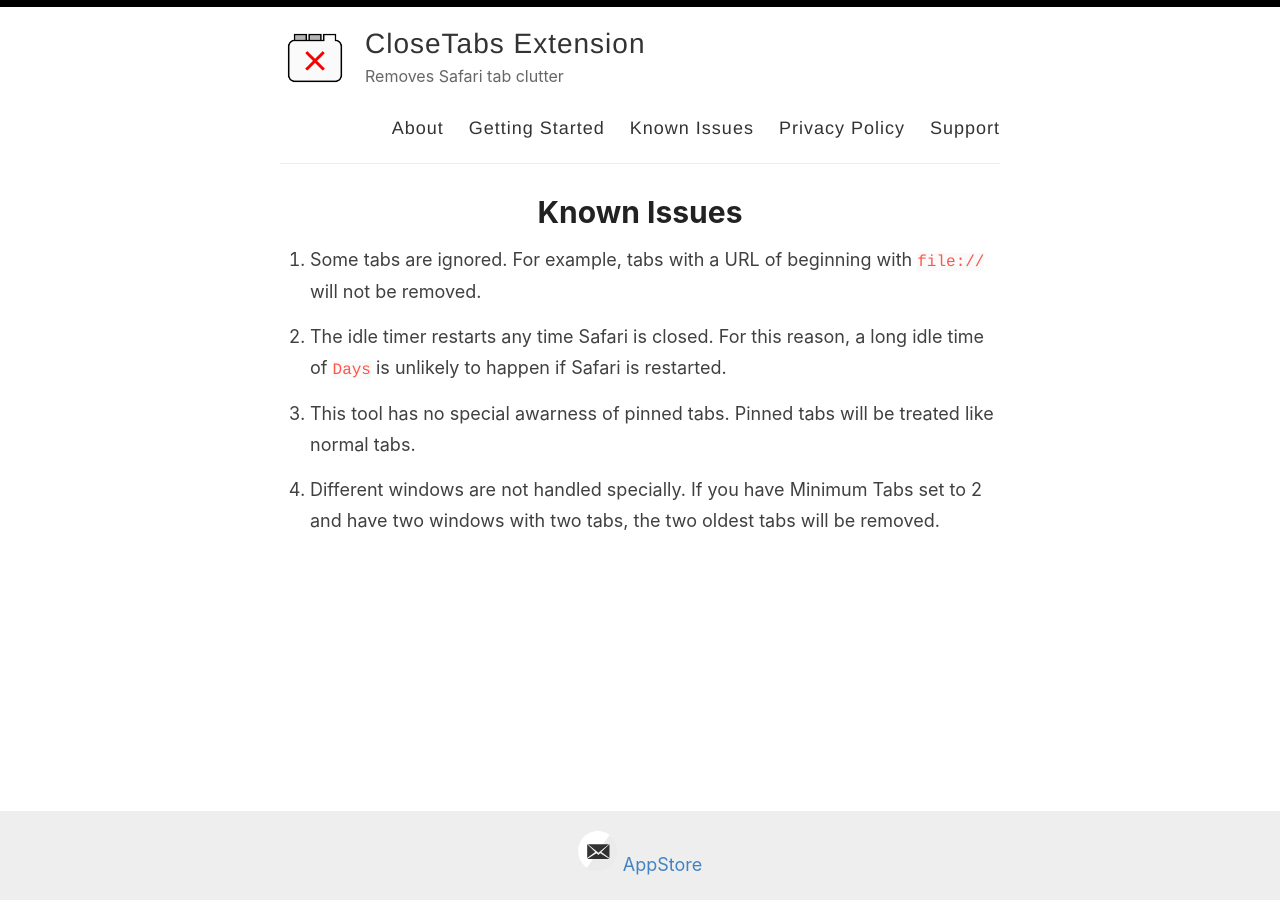
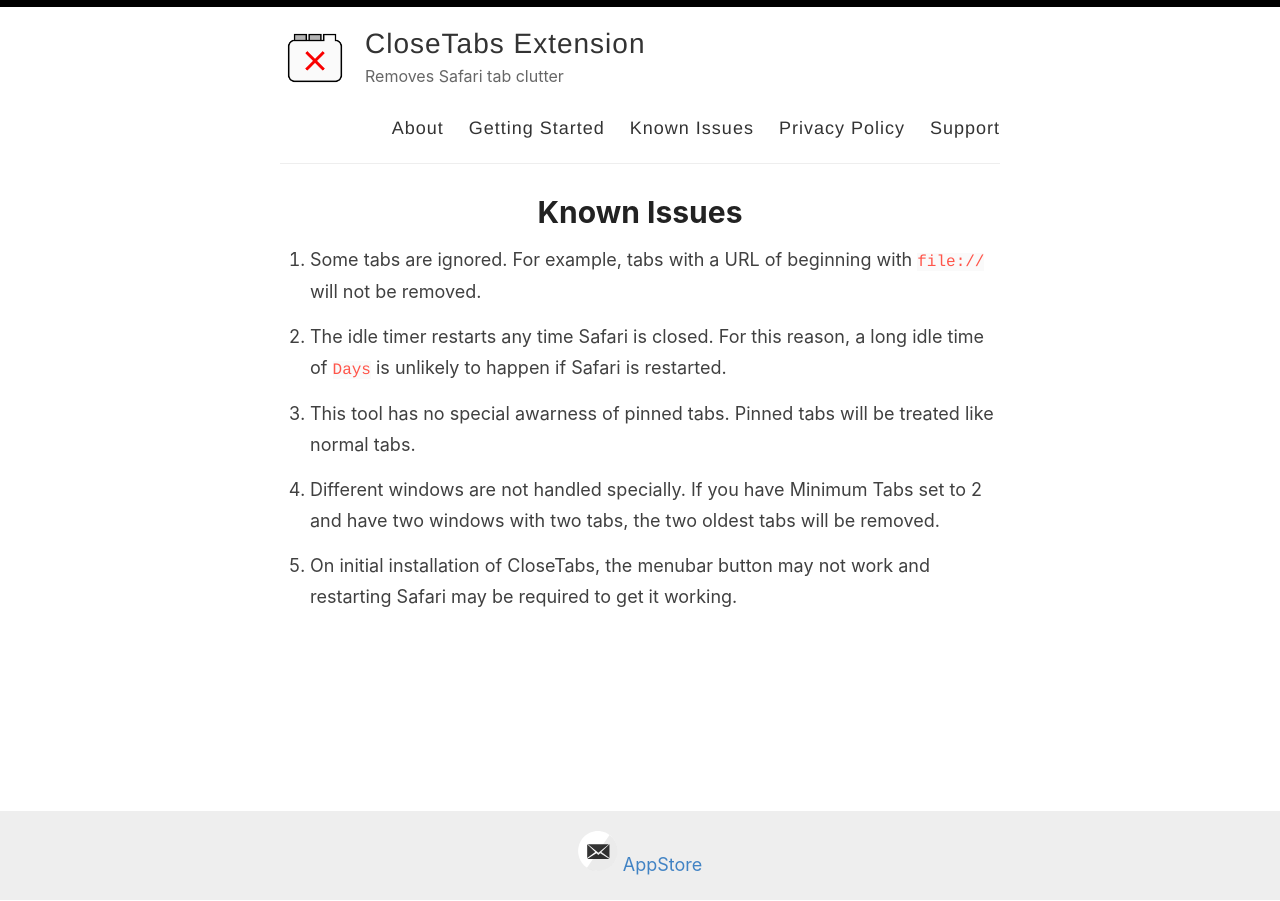
Before and after one commit to bonafideduck/CloseTabsExtension, a Jekyll site: the page built from _pages/known-issues.md, in a window 1280 px wide. Built offline with Jekyll 4.4.1, drawn with Linux system fonts in a browser that asks for light colours.

Commit message:
Add a known issue.

```diff
--- a/_pages/known-issues.md
+++ b/_pages/known-issues.md
@@ -11,3 +11,5 @@
 1. This tool has no special awarness of pinned tabs.  Pinned tabs will be treated like normal tabs.
 
 1. Different windows are not handled specially.  If you have Minimum Tabs set to 2 and have two windows with two tabs, the two oldest tabs will be removed.
+
+1. On initial installation of CloseTabs, the menubar button may not work and restarting Safari may be required to get it working.
```
